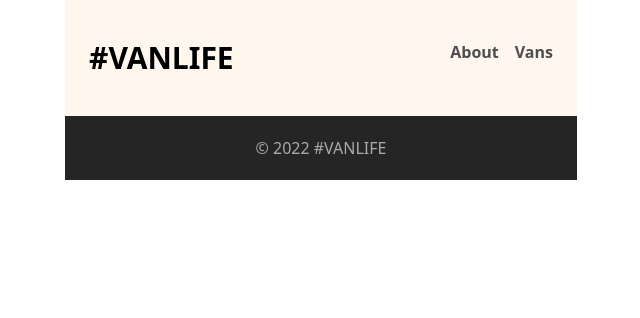
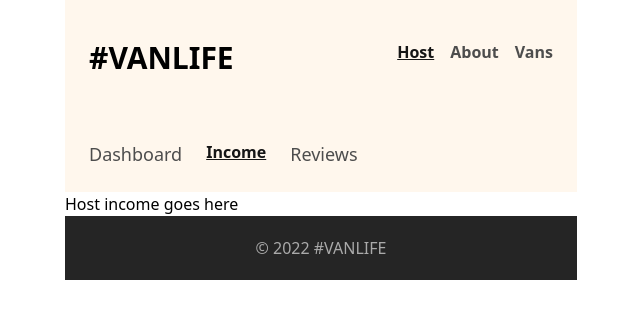
Before and after one commit to Mugara250/vanlife, a React (Vite) app: page /host/income in a window 1280 px wide. Shown: the top 318 px of the page, without its empty margins (319-959 px from the left). Built offline with nearby package versions, Linux system fonts and the light colour scheme; no server answers; what miragejs would draw is missing.

Commit message:
nested routes

```diff
--- a/src/App.tsx
+++ b/src/App.tsx
@@ -1,40 +1,48 @@
-import { Routes, Route, Link } from "react-router-dom";
-import About from "./About";
-import Home from "./Home";
-import Vans from "./Vans";
+import { Routes, Route } from "react-router-dom";
+import About from "./pages/About";
+import Home from "./pages/Home";
+import Vans from "./pages/Vans/Vans.tsx";
 import "../server";
-import VanDetails from "./VanDetails";
+import VanDetails from "./pages/Vans/VanDetails.tsx";
+import Layout from "./components/Layout";
+import Dashboard from "./pages/Hosts/Dashboard/Dashboard.tsx";
+import Income from "./pages/Hosts/Income/Income.tsx";
+import Reviews from "./pages/Hosts/Reviews/Reviews.tsx";
+import HostLayout from "./components/HostLayout.tsx";
+import { useEffect, useState } from "react";
+
+interface Van {
+  id: string;
+  name: string;
+  price: number;
+  description: string;
+  imageUrl: string;
+  type: string;
+}
+
 function App() {
+  const [vans, setVans] = useState<Van[]>([]);
+  useEffect(() => {
+    fetch("/api/vans")
+      .then((res) => res.json())
+      .then((data) => setVans(data.vans))
+      .catch((err) => console.log(err));
+  }, [])
   return (
     <div className="w-[40%] mx-auto">
-      <header className="bg-[#FFF7ED] flex justify-between py-10 px-6">
-        <Link to="/" className="font-extrabold text-3xl">
-          #VANLIFE
-        </Link>
-        <nav className="text-base flex gap-x-4">
-          <Link
-            className="text-[#4D4D4D] font-semibold hover:text-black hover:underline"
-            to="/about"
-          >
-            About
-          </Link>
-          <Link
-            to="/vans"
-            className="text-[#4D4D4D] font-semibold hover:text-black hover:underline"
-          >
-            Vans
-          </Link>
-        </nav>
-      </header>
       <Routes>
-        <Route path="/" element={<Home />} />
-        <Route path="/about" element={<About />} />
-        <Route path="/vans" element={<Vans />} />
-        <Route path="/vans/:id" element={<VanDetails />} />
-      </Routes >
-      <footer className="bg-[#252525] text-[#AAAAAA] text-center py-5">
-        &copy; 2022 #VANLIFE
-      </footer>
+        <Route path="/" element={<Layout />}>
+          <Route index element={<Home />} />
+          <Route path="about" element={<About />} />
+          <Route path="vans" element={<Vans />} />
+          <Route path="vans/:id" element={<VanDetails />} />
+          <Route path="host" element={<HostLayout />}>
+            <Route index element={<Dashboard vans={vans} />} />
+            <Route path="income" element={<Income />} />
+            <Route path="reviews" element={<Reviews />} />
+          </Route>
+        </Route>
+      </Routes>
     </div>
   );
 }
--- /dev/null
+++ b/src/components/Footer.tsx
@@ -0,0 +1,9 @@
+const Footer = () => {
+  return (
+    <footer className="bg-[#252525] text-[#AAAAAA] text-center py-5">
+      &copy; 2022 #VANLIFE
+    </footer>
+  );
+};
+
+export default Footer;
--- /dev/null
+++ b/src/components/Header.tsx
@@ -0,0 +1,47 @@
+import { NavLink } from "react-router-dom";
+
+const Header = () => {
+  return (
+    <>
+      <header className="bg-[#FFF7ED] flex justify-between py-10 px-6">
+        <NavLink to="/" className="font-extrabold text-3xl">
+          #VANLIFE
+        </NavLink>
+        <nav className="text-base flex gap-x-4">
+          <NavLink
+            className={({ isActive }) =>
+              isActive
+                ? "font-bold underline text-[#161616]"
+                : "text-[#4D4D4D] font-semibold hover:font-bold hover:text-black hover:underline"
+            }
+            to="/host"
+          >
+            Host
+          </NavLink>
+          <NavLink
+            className={({ isActive }) =>
+              isActive
+                ? "font-bold underline text-[#161616]"
+                : "text-[#4D4D4D] font-semibold hover:font-bold hover:text-black hover:underline"
+            }
+            to="/about"
+          >
+            About
+          </NavLink>
+          <NavLink
+            className={({ isActive }) =>
+              isActive
+                ? "font-bold underline text-[#161616]"
+                : "text-[#4D4D4D] font-semibold hover:font-bold hover:text-black hover:underline"
+            }
+            to="/vans"
+          >
+            Vans
+          </NavLink>
+        </nav>
+      </header>
+    </>
+  );
+};
+
+export default Header;
--- /dev/null
+++ b/src/components/HostLayout.tsx
@@ -0,0 +1,46 @@
+import { NavLink, Outlet } from "react-router-dom";
+
+const HostLayout = () => {
+  return (
+    <>
+      <nav className="py-6 px-6 bg-[#FFF7ED] flex gap-x-6">
+        <NavLink
+          className={({ isActive }) =>
+            isActive
+              ? "font-bold underline text-[#161616]"
+              : "font-medium text-[#4D4D4D] text-lg hover:font-bold hover:underline hover:text-[#161616]"
+          }
+          end
+          to="/host"
+        >
+          Dashboard
+        </NavLink>
+        <NavLink
+          className={({ isActive }) =>
+            isActive
+              ? "font-bold underline text-[#161616]"
+              : "font-medium text-[#4D4D4D] text-lg hover:font-bold hover:underline hover:text-[#161616]"
+          }
+          end
+          to="/host/income"
+        >
+          Income
+        </NavLink>
+        <NavLink
+          className={({ isActive }) =>
+            isActive
+              ? "font-bold underline text-[#161616]"
+              : "font-medium text-[#4D4D4D] text-lg hover:font-bold hover:underline hover:text-[#161616]"
+          }
+          end
+          to="/host/reviews"
+        >
+          Reviews
+        </NavLink>
+      </nav>
+      <Outlet />
+    </>
+  );
+};
+
+export default HostLayout;
--- /dev/null
+++ b/src/components/Layout.tsx
@@ -0,0 +1,14 @@
+import { Outlet } from "react-router-dom"
+import Header from "./Header"
+import Footer from "./Footer"
+const Layout = () => {
+  return (
+    <>
+      <Header />
+      <Outlet />
+      <Footer />
+    </>
+  )
+}
+
+export default Layout
--- a/src/About.tsx
+++ b/src/pages/About.tsx
@@ -1,4 +1,4 @@
-import MyVan from "./assets/campvancropped.png";
+import MyVan from "../assets/campvancropped.png";
 const About = () => {
   return (
     <div className="bg-[#FFF7ED]">
--- /dev/null
+++ b/src/pages/Hosts/Dashboard/Dashboard.tsx
@@ -0,0 +1,63 @@
+interface Van {
+  id: string;
+  name: string;
+  price: number;
+  description: string;
+  imageUrl: string;
+  type: string;
+}
+interface Props {
+  vans: Van[];
+}
+const Dashboard = ({ vans }: Props) => {
+  return (
+    <>
+      <div className="bg-[#FFEAD0] px-6 py-5">
+        <h1 className="font-bold text-[36px]">Welcome!</h1>
+        <div className="mt-3 text-[#4D4D4D] text-base font-medium flex justify-between ">
+          <p>
+            Income last <span className="font-bold underline">30 days</span>
+          </p>
+          <h1 className="font-medium text-base">Details</h1>
+        </div>
+        <h1 className="mt-3 text-[48px] font-extrabold">$2,260</h1>
+      </div>
+      <div className="px-6 py-6 bg-[#FFDDB2] flex justify-between">
+        <h1 className="text-[24px] font-bold">
+          Review score
+          <span className="text-[#FF8C38] pl-2">&#9733;</span>
+          <span className="text-[22px] font-bold">
+            5.0<span className="text-[#4D4D4D]">/5</span>
+          </span>
+        </h1>
+        <h1 className="font-medium text-base">Details</h1>
+      </div>
+      <div className="bg-[#FFF7ED] px-6 pt-8 py-10">
+        <div className="flex justify-between">
+          <h1 className="text-2xl font-bold">Your listed vans</h1>
+          <h1 className="text-base">View all</h1>
+        </div>
+        {vans.map((van) => (
+          <div className="bg-white py-5 px-6 mt-6 flex justify-between rounded-lg">
+            <div className="flex gap-x-4">
+              <img
+                src={van.imageUrl}
+                alt={`Image of ${van.name}`}
+                className="w-[65.88px] h-[65.88px] rounded-sm"
+              />
+              <div className="text-xl">
+                <h1 className="font-semibold">{van.name}</h1>
+                <span className="text-[#4D4D4D]">${van.price}/day</span>
+              </div>
+            </div>
+            <div className="flex justify-center items-center">
+              <h1 className="font-medium">Edit</h1>
+            </div>
+          </div>
+        ))}
+      </div>
+    </>
+  );
+};
+
+export default Dashboard;
--- /dev/null
+++ b/src/pages/Hosts/Income/Income.tsx
@@ -0,0 +1,5 @@
+const Income = () => {
+  return <div>Host income goes here</div>;
+};
+
+export default Income;
--- /dev/null
+++ b/src/pages/Hosts/Reviews/Reviews.tsx
@@ -0,0 +1,5 @@
+const Reviews = () => {
+  return <div>Host reviews goes here</div>;
+};
+
+export default Reviews;
--- a/src/VanDetails.tsx
+++ b/src/pages/Vans/VanDetails.tsx
@@ -1,7 +1,7 @@
 import { Link, useParams } from "react-router-dom";
 import { useEffect, useState } from "react";
 import clsx from "clsx";
-import "../server";
+import "../../../server.js";
 
 interface Van {
   id: string;
@@ -46,7 +46,7 @@ const VanDetails = () => {
       <span
         className={clsx(
           "py-1.5 px-4 text-white rounded-lg",
-          typeColors[details.type] || "bg-[#161616]"
+          typeColors[details.type] || "bg-[#161616]",
         )}
       >
         {details.type}
--- a/src/Vans.tsx
+++ b/src/pages/Vans/Vans.tsx
@@ -17,7 +17,6 @@ const Vans = () => {
       .then((data) => setVans(data.vans))
       .catch((err) => console.log(err));
   }, []);
-  console.log(vans);
   return (
     <div className="bg-[#FFF7ED] py-10 px-6">
       <h1 className="font-bold text-[32px]">Explore our van options</h1>
```
Also changed, not shown: src/pages/Home.tsx (renamed from src/Home.tsx).
